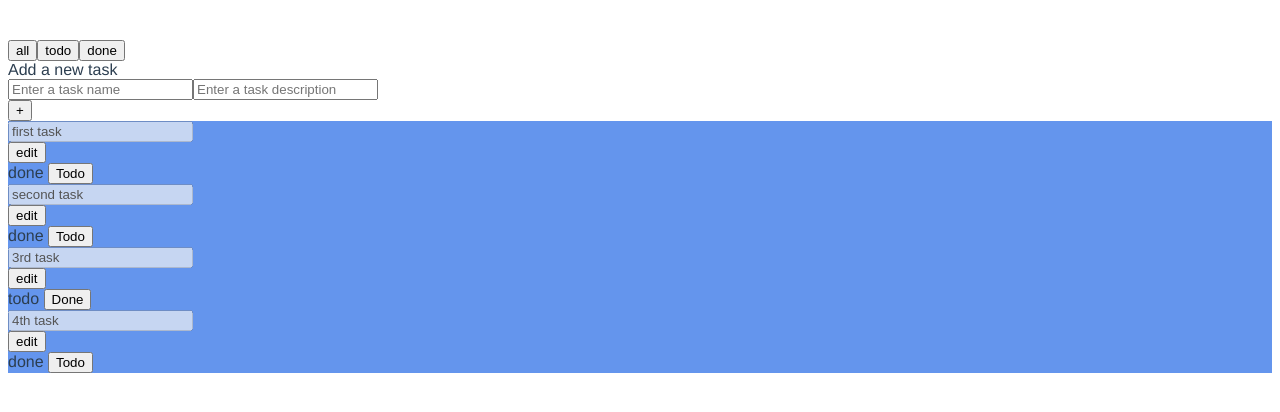
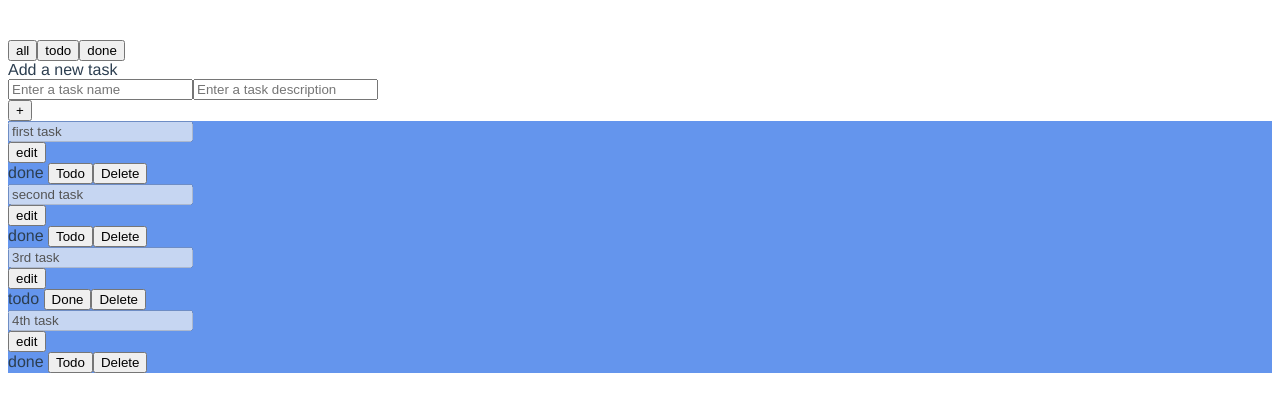
Before and after one commit to guylil/todo-list-vuejs, a Vue app: page / in a window 1280 px wide. Shown: the top 412 px of the page. Built offline with nearby package versions, Linux system fonts and the light colour scheme.

Commit message:
deleted status added

```diff
--- a/src/components/TaskItem.vue
+++ b/src/components/TaskItem.vue
@@ -22,7 +22,7 @@
         @blur.stop="editDescription = false"
       ></textarea>
     </div>
-    {{task.itemStatus}}
+    {{ task.itemStatus }}
     <button
       v-show="showDescription"
       @click="editDescription = !editDescription"
@@ -30,6 +30,7 @@
       {{ editDescriptionButton }}
     </button>
     <button @click="setStatusButton">{{ statusButton }}</button>
+    <button @click="moveToDeleted">Delete</button>
   </div>
 </template>
 
@@ -60,6 +61,9 @@ export default {
   methods: {
     setStatusButton() {
       this.task.itemStatus = this.task.itemStatus === "todo" ? "done" : "todo";
+    },
+    moveToDeleted() {
+      this.task.itemStatus = "deleted";
     }
   },
   updated() {
--- a/src/components/TodoList.vue
+++ b/src/components/TodoList.vue
@@ -90,7 +90,7 @@ export default {
     },
     tasksToShow() {
       return this.filterBy === "all"
-        ? this.tasks
+        ? this.tasks.filter(task => task.taskStatus !== 'deleted')
         : this.tasks.filter(task => task.taskStatus === this.filterBy);
     }
   }
```
